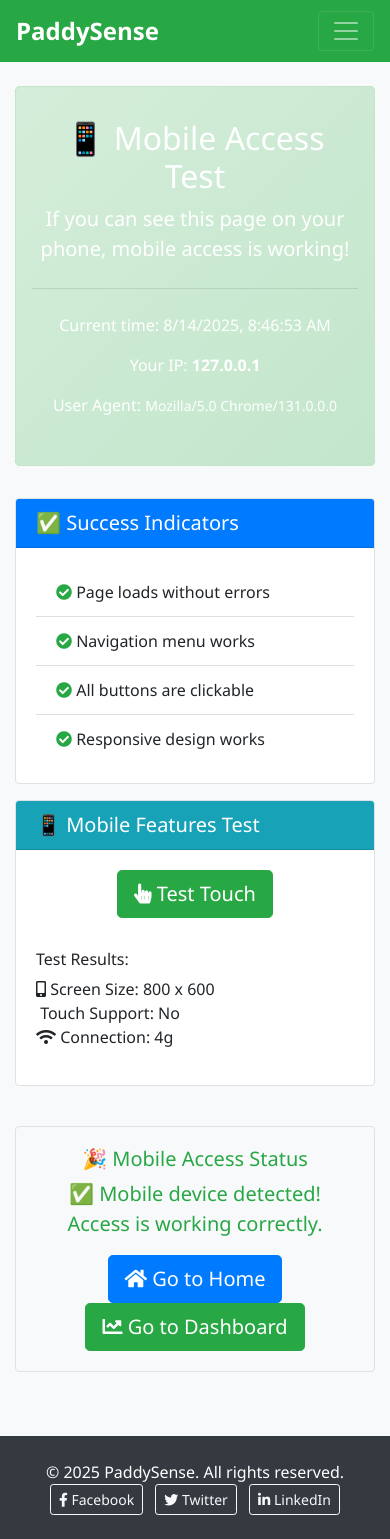
After one commit to TharsiYan/paddy, a Django app: page /mobile-test/ in a window 390 px wide. The commit adds this page. Run offline with Django 5.2, Linux system fonts and the light colour scheme.

Commit message:
Add mobile test page and comprehensive firewall fix solutions

```diff
--- a/main/urls.py
+++ b/main/urls.py
@@ -12,4 +12,5 @@ urlpatterns = [
     path('analytics/', views.analytics, name='analytics'),
     path('recommendations/', views.recommendations, name='recommendations'),
     path('test-buttons/', views.test_buttons, name='test_buttons'),
+    path('mobile-test/', views.mobile_test, name='mobile_test'),
 ]
--- a/main/views.py
+++ b/main/views.py
@@ -309,3 +309,7 @@ def recommendations(request):
 def test_buttons(request):
     """Test page for button functionality"""
     return render(request, 'test-buttons.html')
+
+def mobile_test(request):
+    """Mobile access test page"""
+    return render(request, 'mobile_test.html')
--- a/templates/base.html
+++ b/templates/base.html
@@ -49,6 +49,9 @@
                     </li>
                     <li class="nav-item">
                         <a class="nav-link" href="{% url 'main:test_buttons' %}">Test Buttons</a>
+                    </li>
+                    <li class="nav-item">
+                        <a class="nav-link" href="{% url 'main:mobile_test' %}">Mobile Test</a>
                     </li>
                     <li class="nav-item">
                         <a class="nav-link" href="{% url 'main:contact' %}">Contact</a>
--- /dev/null
+++ b/templates/mobile_test.html
@@ -0,0 +1,135 @@
+{% extends 'base.html' %}
+
+{% block title %}Mobile Test - PaddySense{% endblock %}
+
+{% block content %}
+<div class="row">
+    <div class="col-md-12">
+        <div class="jumbotron bg-success text-white text-center">
+            <h1 class="display-4">📱 Mobile Access Test</h1>
+            <p class="lead">If you can see this page on your phone, mobile access is working!</p>
+            <hr class="my-4">
+            <p>Current time: <span id="current-time"></span></p>
+            <p>Your IP: <strong>{{ request.META.REMOTE_ADDR }}</strong></p>
+            <p>User Agent: <small>{{ request.META.HTTP_USER_AGENT|default:"Unknown" }}</small></p>
+        </div>
+    </div>
+</div>
+
+<div class="row">
+    <div class="col-md-6">
+        <div class="card">
+            <div class="card-header bg-primary text-white">
+                <h5 class="card-title mb-0">✅ Success Indicators</h5>
+            </div>
+            <div class="card-body">
+                <ul class="list-group list-group-flush">
+                    <li class="list-group-item">
+                        <i class="fas fa-check-circle text-success"></i>
+                        Page loads without errors
+                    </li>
+                    <li class="list-group-item">
+                        <i class="fas fa-check-circle text-success"></i>
+                        Navigation menu works
+                    </li>
+                    <li class="list-group-item">
+                        <i class="fas fa-check-circle text-success"></i>
+                        All buttons are clickable
+                    </li>
+                    <li class="list-group-item">
+                        <i class="fas fa-check-circle text-success"></i>
+                        Responsive design works
+                    </li>
+                </ul>
+            </div>
+        </div>
+    </div>
+
+    <div class="col-md-6">
+        <div class="card">
+            <div class="card-header bg-info text-white">
+                <h5 class="card-title mb-0">📱 Mobile Features Test</h5>
+            </div>
+            <div class="card-body">
+                <div class="text-center">
+                    <button type="button" class="btn btn-success btn-lg mb-3" onclick="testTouch()">
+                        <i class="fas fa-hand-pointer"></i> Test Touch
+                    </button>
+                    <div id="touch-result" class="alert alert-info" style="display: none;">
+                        Touch event detected!
+                    </div>
+                </div>
+
+                <div class="mt-3">
+                    <h6>Test Results:</h6>
+                    <ul class="list-unstyled">
+                        <li><i class="fas fa-mobile-alt"></i> Screen Size: <span id="screen-size"></span></li>
+                        <li><i class="fas fa-touch"></i> Touch Support: <span id="touch-support"></span></li>
+                        <li><i class="fas fa-wifi"></i> Connection: <span id="connection-type"></span></li>
+                    </ul>
+                </div>
+            </div>
+        </div>
+    </div>
+</div>
+
+<div class="row mt-4">
+    <div class="col-md-12">
+        <div class="card bg-light">
+            <div class="card-body text-center">
+                <h5 class="text-success">🎉 Mobile Access Status</h5>
+                <p class="lead mb-0" id="status-message">Testing mobile access...</p>
+                <div class="mt-3">
+                    <a href="{% url 'main:home' %}" class="btn btn-primary btn-lg me-3">
+                        <i class="fas fa-home"></i> Go to Home
+                    </a>
+                    <a href="{% url 'main:dashboard' %}" class="btn btn-success btn-lg">
+                        <i class="fas fa-chart-line"></i> Go to Dashboard
+                    </a>
+                </div>
+            </div>
+        </div>
+    </div>
+</div>
+{% endblock %}
+
+{% block extra_js %}
+<script>
+document.addEventListener('DOMContentLoaded', function() {
+    // Update current time
+    function updateTime() {
+        const now = new Date();
+        document.getElementById('current-time').textContent = now.toLocaleString();
+    }
+    updateTime();
+    setInterval(updateTime, 1000);
+
+    // Detect mobile features
+    const screenSize = `${window.screen.width} x ${window.screen.height}`;
+    const touchSupport = 'ontouchstart' in window ? 'Yes' : 'No';
+    const connectionType = navigator.connection ? navigator.connection.effectiveType : 'Unknown';
+
+    document.getElementById('screen-size').textContent = screenSize;
+    document.getElementById('touch-support').textContent = touchSupport;
+    document.getElementById('connection-type').textContent = connectionType;
+
+    // Update status message
+    const statusMessage = document.getElementById('status-message');
+    if (window.innerWidth <= 768) {
+        statusMessage.textContent = '✅ Mobile device detected! Access is working correctly.';
+        statusMessage.className = 'lead mb-0 text-success';
+    } else {
+        statusMessage.textContent = '💻 Desktop device detected. Test on your phone for mobile experience.';
+        statusMessage.className = 'lead mb-0 text-info';
+    }
+});
+
+function testTouch() {
+    const result = document.getElementById('touch-result');
+    result.style.display = 'block';
+    setTimeout(() => {
+        result.style.display = 'none';
+    }, 2000);
+}
+</script>
+{% endblock %}
```
Also changed, not shown: MOBILE_ACCESS.md (+11 -2 lines), 2 other files.
